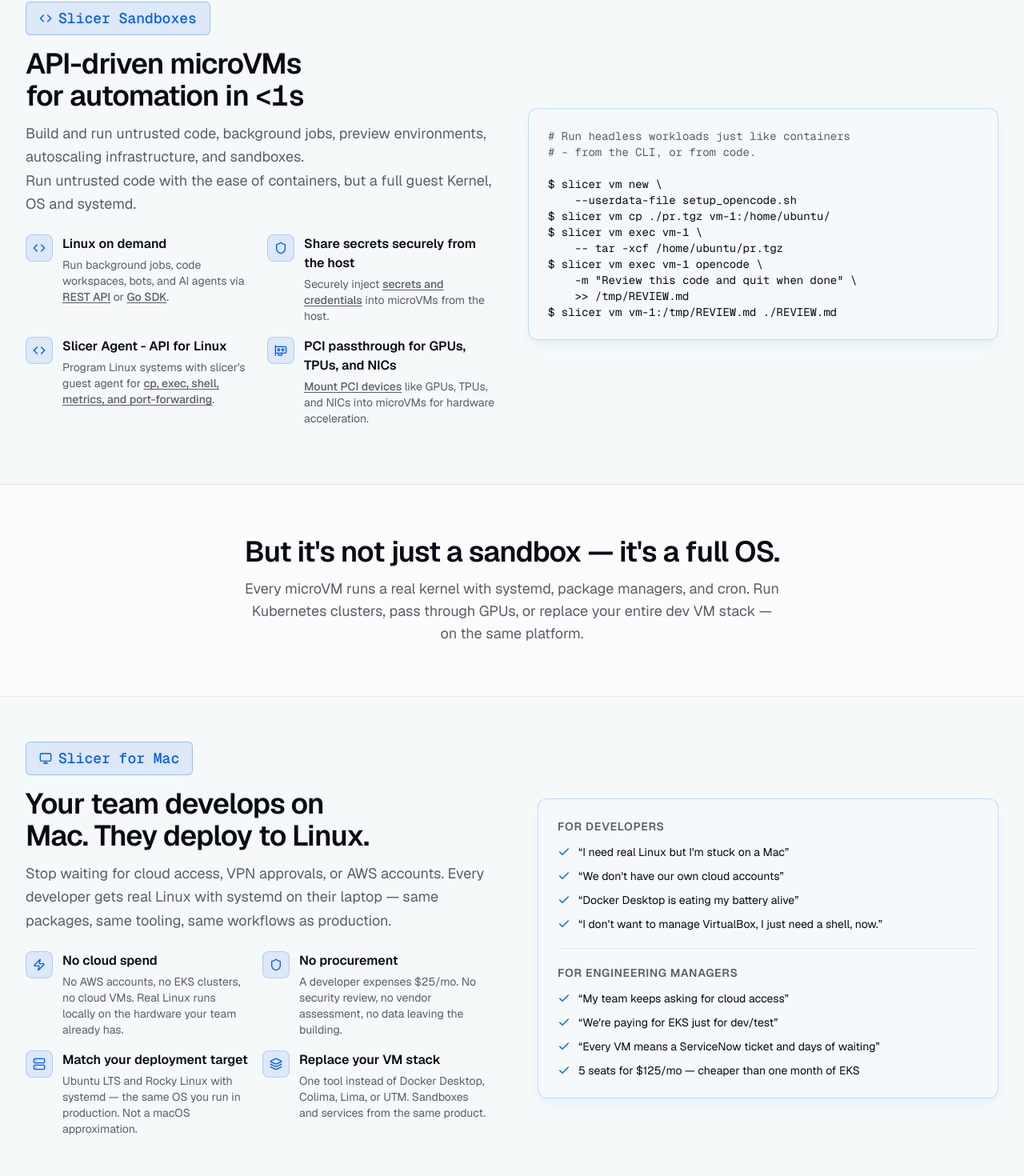
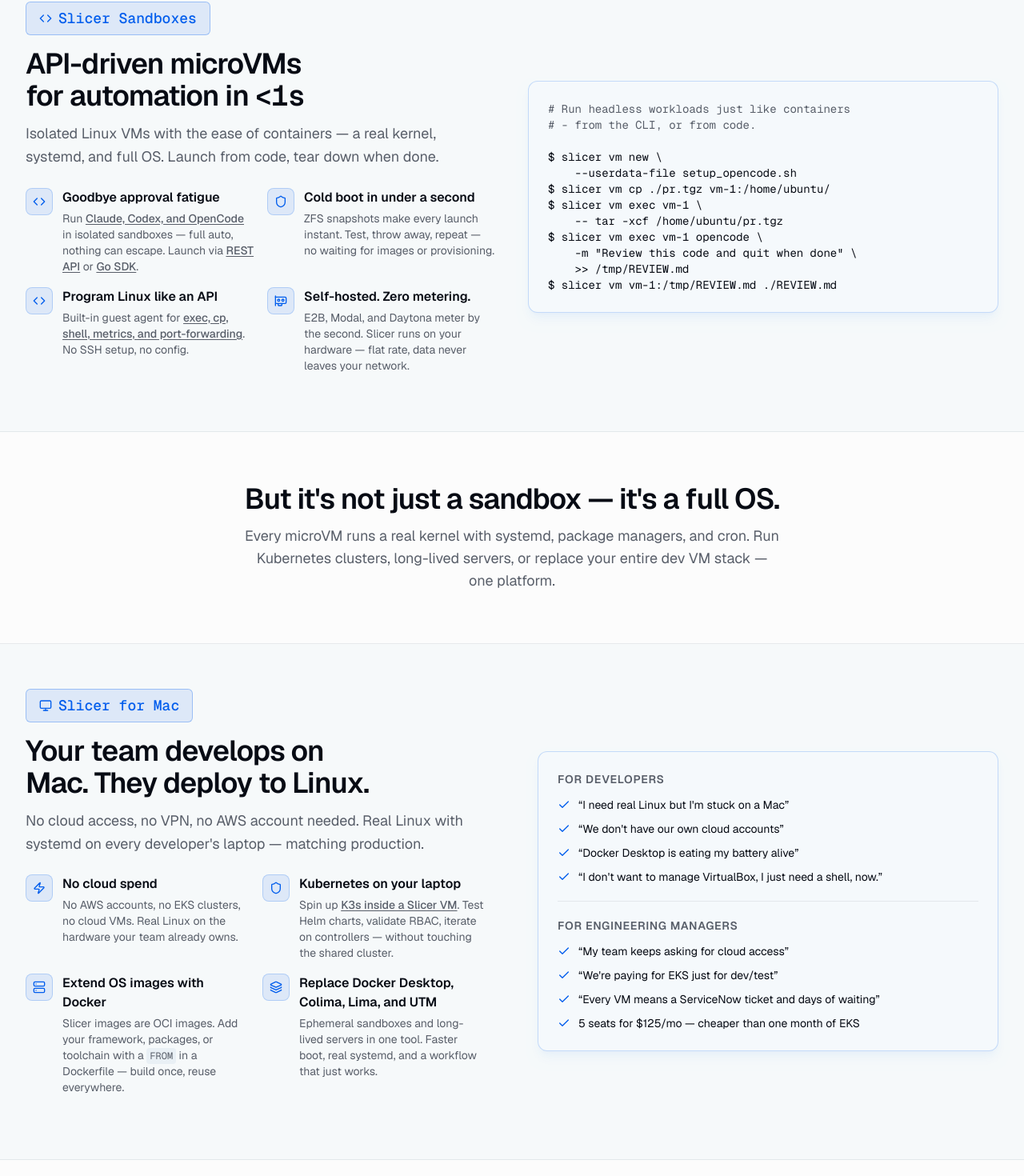
Before and after one commit to slicervm/slicervm.com, a Next.js app: page / in a window 1280 px wide. Shown: the part 578-2048 px from the top of the page at 80% size. Built offline with nearby package versions, Linux system fonts and the light colour scheme; no server answers.

Commit message:
Reduce noise on homepage
Signed-off-by: Alex Ellis (OpenFaaS Ltd) <alexellis2@gmail.com>

```diff
--- a/src/app/page.tsx
+++ b/src/app/page.tsx
@@ -91,11 +91,7 @@
                 <span className="font-mono">&lt;1s</span>
               </h2>
               <p className="text-base sm:text-lg leading-relaxed text-muted-foreground mb-6">
-                Build and run untrusted code, background jobs, preview
-                environments, autoscaling infrastructure, and sandboxes.
-                <br />
-                Run untrusted code with the ease of containers, but a full guest
-                Kernel, OS and systemd.
+                Isolated Linux VMs with the ease of containers — a real kernel, systemd, and full OS. Launch from code, tear down when done.
               </p>
               <div className="grid grid-cols-1 sm:grid-cols-2 gap-6 sm:gap-4 mb-6">
                 <div className="flex items-start gap-3">
@@ -103,10 +99,18 @@
                     <Code className="h-4 w-4 text-primary" />
                   </div>
                   <div>
-                    <h3 className="font-semibold mb-1">Linux on demand</h3>
+                    <h3 className="font-semibold mb-1">Goodbye approval fatigue</h3>
                     <p className="text-sm text-muted-foreground">
-                      Run background jobs, code workspaces, bots, and AI agents
-                      via{" "}
+                      Run{" "}
+                      <a
+                        href="https://docs.slicervm.com/mac/coding-agents/"
+                        target="_blank"
+                        rel="noopener noreferrer"
+                        className="text-muted-foreground hover:text-foreground underline underline-offset-2 font-medium transition-colors"
+                      >
+                        Claude, Codex, and OpenCode
+                      </a>{" "}
+                      in isolated sandboxes — full auto, nothing can escape. Launch via{" "}
                       <a
                         href="https://docs.slicervm.com/reference/api/"
                         target="_blank"
@@ -134,19 +138,10 @@
                   </div>
                   <div>
                     <h3 className="font-semibold mb-1">
-                      Share secrets securely from the host
+                      Cold boot in under a second
                     </h3>
                     <p className="text-sm text-muted-foreground">
-                      Securely inject{" "}
-                      <a
-                        href="https://docs.slicervm.com/reference/secrets/"
-                        target="_blank"
-                        rel="noopener noreferrer"
-                        className="text-muted-foreground hover:text-foreground underline underline-offset-2 font-medium transition-colors"
-                      >
-                        secrets and credentials
-                      </a>{" "}
-                      into microVMs from the host.
+                      ZFS snapshots make every launch instant. Test, throw away, repeat — no waiting for images or provisioning.
                     </p>
                   </div>
                 </div>
@@ -156,19 +151,19 @@
                   </div>
                   <div>
                     <h3 className="font-semibold mb-1">
-                      Slicer Agent - API for Linux
+                      Program Linux like an API
                     </h3>
                     <p className="text-sm text-muted-foreground">
-                      Program Linux systems with slicer&apos;s guest agent for{" "}
+                      Built-in guest agent for{" "}
                       <a
                         href="https://docs.slicervm.com/reference/api/"
                         target="_blank"
                         rel="noopener noreferrer"
                         className="text-muted-foreground hover:text-foreground underline underline-offset-2 font-medium transition-colors"
                       >
-                        cp, exec, shell, metrics, and port-forwarding
+                        exec, cp, shell, metrics, and port-forwarding
                       </a>
-                      .
+                      . No SSH setup, no config.
                     </p>
                   </div>
                 </div>
@@ -178,19 +173,10 @@
                   </div>
                   <div>
                     <h3 className="font-semibold mb-1">
-                      PCI passthrough for GPUs, TPUs, and NICs
+                      Self-hosted. Zero metering.
                     </h3>
                     <p className="text-sm text-muted-foreground">
-                      <a
-                        href="https://docs.slicervm.com/reference/vfio/"
-                        target="_blank"
-                        rel="noopener noreferrer"
-                        className="text-muted-foreground hover:text-foreground underline underline-offset-2 font-medium transition-colors"
-                      >
-                        Mount PCI devices
-                      </a>{" "}
-                      like GPUs, TPUs, and NICs into microVMs for hardware
-                      acceleration.
+                      E2B, Modal, and Daytona meter by the second. Slicer runs on your hardware — flat rate, data never leaves your network.
                     </p>
                   </div>
                 </div>
@@ -235,8 +221,8 @@
           </h2>
           <p className="text-base sm:text-lg text-muted-foreground text-pretty max-w-2xl mx-auto">
             Every microVM runs a real kernel with systemd, package managers, and
-            cron. Run Kubernetes clusters, pass through GPUs, or replace your
-            entire dev VM stack — on the same platform.
+            cron. Run Kubernetes clusters, long-lived servers, or replace your
+            entire dev VM stack — one platform.
           </p>
         </div>
       </section>
@@ -254,9 +240,7 @@
                 Your team develops on Mac. They deploy to Linux.
               </h2>
               <p className="text-base sm:text-lg leading-relaxed text-muted-foreground mb-6">
-                Stop waiting for cloud access, VPN approvals, or AWS accounts.
-                Every developer gets real Linux with systemd on their laptop —
-                same packages, same tooling, same workflows as production.
+                No cloud access, no VPN, no AWS account needed. Real Linux with systemd on every developer&apos;s laptop — matching production.
               </p>
               <div className="grid grid-cols-1 sm:grid-cols-2 gap-6 sm:gap-4 mb-6">
                 <div className="flex items-start gap-3">
@@ -266,8 +250,7 @@
                   <div>
                     <h3 className="font-semibold mb-1">No cloud spend</h3>
                     <p className="text-sm text-muted-foreground">
-                      No AWS accounts, no EKS clusters, no cloud VMs. Real Linux
-                      runs locally on the hardware your team already has.
+                      No AWS accounts, no EKS clusters, no cloud VMs. Real Linux on the hardware your team already owns.
                     </p>
                   </div>
                 </div>
@@ -276,10 +259,18 @@
                     <Shield className="h-4 w-4 text-primary" />
                   </div>
                   <div>
-                    <h3 className="font-semibold mb-1">No procurement</h3>
+                    <h3 className="font-semibold mb-1">Kubernetes on your laptop</h3>
                     <p className="text-sm text-muted-foreground">
-                      A developer expenses $25/mo. No security review, no vendor
-                      assessment, no data leaving the building.
+                      Spin up{" "}
+                      <a
+                        href="https://docs.slicervm.com/mac/kubernetes/"
+                        target="_blank"
+                        rel="noopener noreferrer"
+                        className="text-muted-foreground hover:text-foreground underline underline-offset-2 font-medium transition-colors"
+                      >
+                        K3s inside a Slicer VM
+                      </a>
+                      . Test Helm charts, validate RBAC, iterate on controllers — without touching the shared cluster.
                     </p>
                   </div>
                 </div>
@@ -289,11 +280,12 @@
                   </div>
                   <div>
                     <h3 className="font-semibold mb-1">
-                      Match your deployment target
+                      Extend OS images with Docker
                     </h3>
                     <p className="text-sm text-muted-foreground">
-                      Ubuntu LTS and Rocky Linux with systemd — the same OS you
-                      run in production. Not a macOS approximation.
+                      Slicer images are OCI images. Add your framework, packages, or toolchain with a{" "}
+                      <code className="text-xs bg-muted px-1 py-0.5 rounded font-mono">FROM</code>{" "}
+                      in a Dockerfile — build once, reuse everywhere.
                     </p>
                   </div>
                 </div>
@@ -303,11 +295,10 @@
                   </div>
                   <div>
                     <h3 className="font-semibold mb-1">
-                      Replace your VM stack
+                      Replace Docker Desktop, Colima, Lima, and UTM
                     </h3>
                     <p className="text-sm text-muted-foreground">
-                      One tool instead of Docker Desktop, Colima, Lima, or UTM.
-                      Sandboxes and services from the same product.
+                      Ephemeral sandboxes and long-lived servers in one tool. Faster boot, real systemd, and a workflow that just works.
                     </p>
                   </div>
                 </div>
@@ -404,10 +395,7 @@
                 Long-lived microVMs for servers, clusters, and labs
               </h2>
               <p className="text-base sm:text-lg leading-relaxed text-muted-foreground mb-6">
-                Run persistent workloads on cost-effective bare-metal instead of
-                expensive cloud instances. Homelabs, Kubernetes, dev
-                environments, and customer support — all with systemd and a full
-                OS.
+                Persistent workloads on bare-metal instead of expensive cloud instances. Kubernetes, dev environments, homelabs — full OS with systemd.
               </p>
               <div className="grid grid-cols-1 sm:grid-cols-2 gap-6 sm:gap-4 mb-6">
                 <div className="flex items-start gap-3">
@@ -441,17 +429,16 @@
                       Cost-effective bare-metal
                     </h3>
                     <p className="text-sm text-muted-foreground">
-                      Run on your own{" "}
+                      Run on{" "}
                       <a
                         href="https://www.hetzner.com/dedicated-rootserver"
                         target="_blank"
                         rel="noopener noreferrer"
                         className="text-muted-foreground hover:text-foreground underline underline-offset-2 font-medium transition-colors"
                       >
-                        bare-metal hardware
+                        bare-metal
                       </a>{" "}
-                      at a fraction of cloud costs. No more unhinged cloud spend
-                      for dev and test environments.
+                      at a fraction of cloud costs. No more unhinged cloud spend for dev and test.
                     </p>
                   </div>
                 </div>
```
